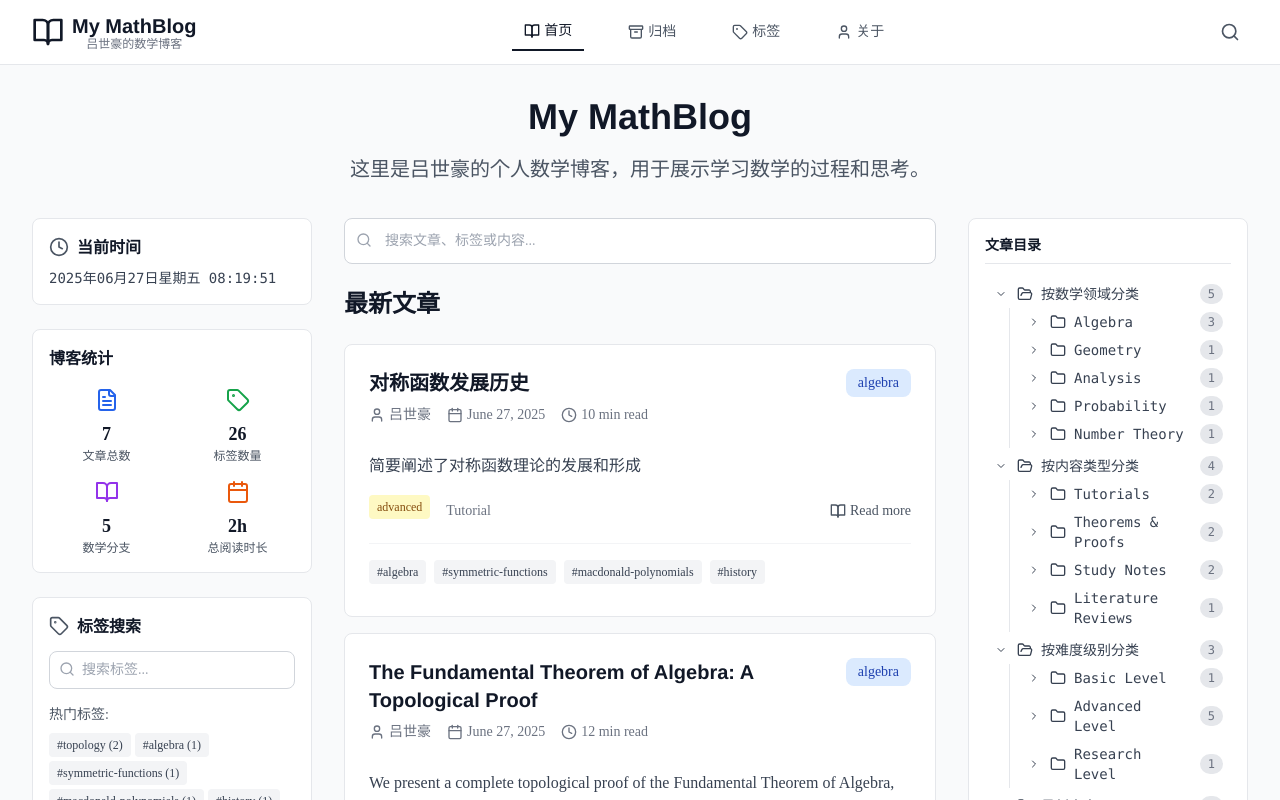
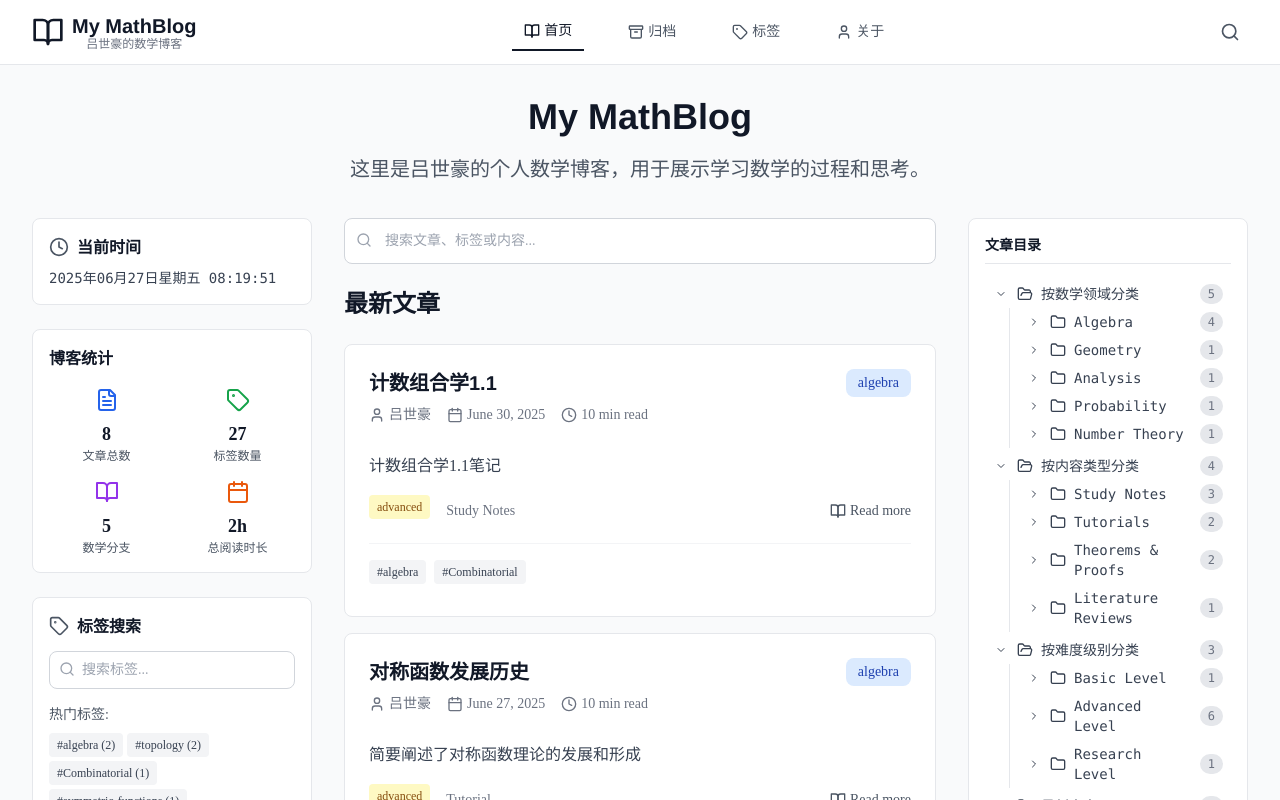
Before and after one commit to shihao-lv/My-MathBlog, a React (Vite) app: page / in a window 1280 px wide. Shown: the top 800 px of the page. Built offline with nearby package versions, Linux system fonts and the light colour scheme; a web font is replaced by a local one.

Commit message:
Update articles.ts

```diff
--- a/src/data/articles.ts
+++ b/src/data/articles.ts
@@ -2,6 +2,116 @@ import { Article } from '../types';
 
 // 导出一个名为sampleArticles的常量，它是一个Article类型的数组
 export const sampleArticles: Article[] = [
+  //计数组合学1.1笔记
+     {
+    id: '11',
+    title: '计数组合学1.1',
+    content: `# 计数组合学（第一卷）第一章 §1.1
+以此开始《计数组合学》学习，计划每日一小节，以知识点总结为主，力求精简，方便个人回顾。
+                        --by 2025.06.30 shihao-lv
+## 核心问题
+计数组合学的核心问题是计算有限集合的元素个数。给定无限集族 \(\{S_i\}_{i\in I}\)，目标是统一计数每个有限集 \(S_i\) 的元素数 \(f(i)\)。
+
+## 计数函数的四种表示方法
+
+### 1. 显式闭公式
+**特点**：最理想形式，仅含基本函数且无求和符号
+**例子**：
+- 幂集计数：\( f(n)=2^n \)（\([n]\)的子集数）
+- 错位排列：\( f(n)=n!\sum_{i=1}^n \frac{(-1)^i}{i!} \)
+- 0-1矩阵：每行每列恰三个1的\(n×n\)矩阵数公式复杂但可计算
+
+### 2. 递推关系
+**特点**：用已知\(f(j)\)表示\(f(i)\)
+**例子**：
+- 非连续子集数：\( f(n)=f(n-1)+f(n-2) \)
+- 显式解：\( f(n)=\frac{1}{\sqrt{5}}(\tau^{n+2}-\bar{\tau}^{n+2}) \)，其中\(\tau=\frac{1+\sqrt{5}}{2}\)
+
+### 3. 渐近估计
+**表示方法**：\( f(n)\sim g(n) \) ；当 \( \lim_{n\to\infty}\frac{f(n)}{g(n)}=1 \)
+**应用**：复杂显式公式的近似计算
+
+### 4. 生成函数
+**类型**：
+| 类型 | 表达式 | 适用场景 |
+|------|--------|----------|
+| 一般生成函数 | \( \sum_{n\geq0}f(n)x^n \) | 普通计数问题 |
+| 指数生成函数 | \( \sum_{n\geq0}f(n)\frac{x^n}{n!} \) | 排列相关问题 |
+| 多变量生成函数 | \( \sum_{l,m,n}f(l,m,n)x^ly^m\frac{z^n}{n!} \) | 多维计数问题 |
+
+## 生成函数运算
+
+### 基本运算规则
+1. **加法**：\( \sum_{n\geq0} a_nx^n + \sum_{n\geq0} b_nx^n = \sum_{n\geq0}(a_n+b_n)x^n \)
+2. **乘法**：
+   - 一般型：\( (\sum_{n\geq0} a_nx^n)(\sum_{n\geq0} b_nx^n) = \sum_{n\geq0}(\sum_{i=0}^n a_ib_{n-i})x^n \)
+   - 指数型：\( (\sum_{n\geq0} a_n\frac{x^n}{n!})(\sum_{n\geq0} b_n\frac{x^n}{n!}) = \sum_{n\geq0}(\sum_{i=0}^n\binom{n}{i}a_ib_{n-i})\frac{x^n}{n!} \) (此处需注意系数的计算，组合数的出现是因为\(\frac{x^n}{n!}\))
+
+### 复杂运算
+1. **复合运算**：若\( G(0)=0 \)，则\( F(G(x))=\sum_{n\geq0}  a_nG(x)^n \)良定义
+2. **微分运算**：\( F'(x)=\sum(n+1)a_{n+1}x^n \) 满足：
+   - 线性性
+   - 乘积法则：\( (FG)'=F'G+FG' \)
+   - 链式法则：\( F(G(x))'=G'(x)F'(G(x)) \)
+
+## 重点例子
+
+### 例1：斐波那契生成函数
+**递推关系**：\( a_n=a_{n-1}+a_{n-2} \)
+**推导过程**：
+\[
+\begin{aligned}
+F(x) &= 1 + x + \sum_{n\geq2}(a_{n-1}+a_{n-2})x^n \\
+&= 1 + x + x(F(x)-1) + x^2F(x) \\
+\Rightarrow F(x) &= \frac{1}{1-x-x^2}
+\end{aligned}
+\]
+
+### 例2：指数生成函数
+**递推关系**：\( a_n=a_{n-1}+(n-1)a_{n-2} \)
+**求解步骤**：
+1. 设\( F(x)=\sum a_n\frac{x^n}{n!} \)
+2. 通过微分得：\( F'(x)=(1+x)F(x) \)
+3. 解得：\( F(x)=\exp\left(x+\frac{x^2}{2}\right) \)
+
+### 例3：Möbius函数
+**构造**：\( F(x)=\prod_{n\geq1}(1-x^n)^{-\mu(n)/n} \)
+**关键推导**：（取自然对数）
+\[
+\log F(x) = x \Rightarrow F(x)=e^x
+\]
+
+## 证明方法
+
+### 组合证明
+**核心思想**：构造显式双射  （不好找组合对象，双射也难以想到）
+**典型案例**：
+1. 子集序列计数：\( |\{(X_1,...,X_k):\cap X_i=\emptyset\}|=(2^k-1)^n \)
+   **注意**：子集序列与k真子集划分一一对应
+2. Vandermonde恒等式：
+\[
+\sum_{i=0}^n \binom{a}{i}\binom{b}{n-i}=\binom{a+b}{n}
+\]
+
+### 非组合证明
+**常用方法**：
+- 利用生成函数进行代数运算（技巧性强）
+- 递推关系求解
+- 渐近方法
+
+**组合证明提供直观洞察，非组合方法提供技术工具**
+`
+,
+
+    abstract: '计数组合学1.1笔记',
+    author: '吕世豪',
+    date: '2025-06-30',
+    field: 'algebra',
+    contentType: 'study-notes',
+    difficulty: 'advanced',
+    tags: ['algebra', 'Combinatorial',],
+    readTime: 10,
+  },
     {
     id: '0',
     title: '对称函数发展历史',
```
